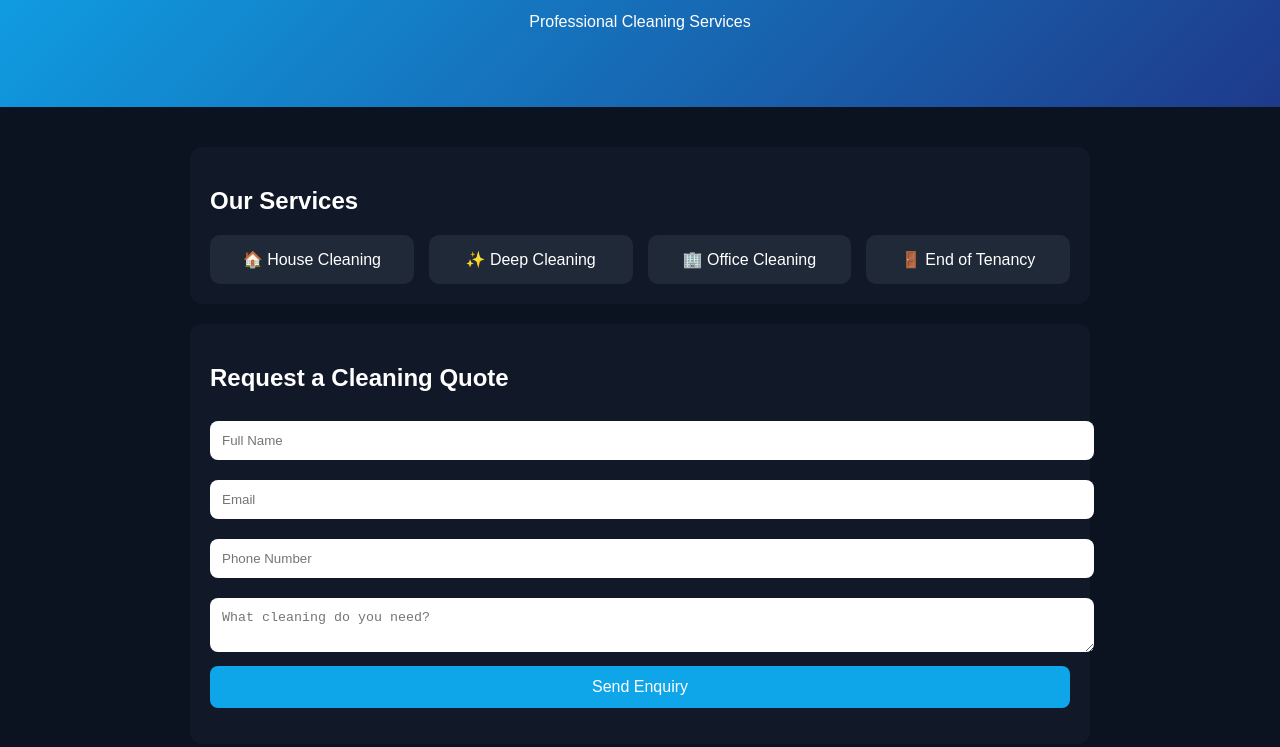
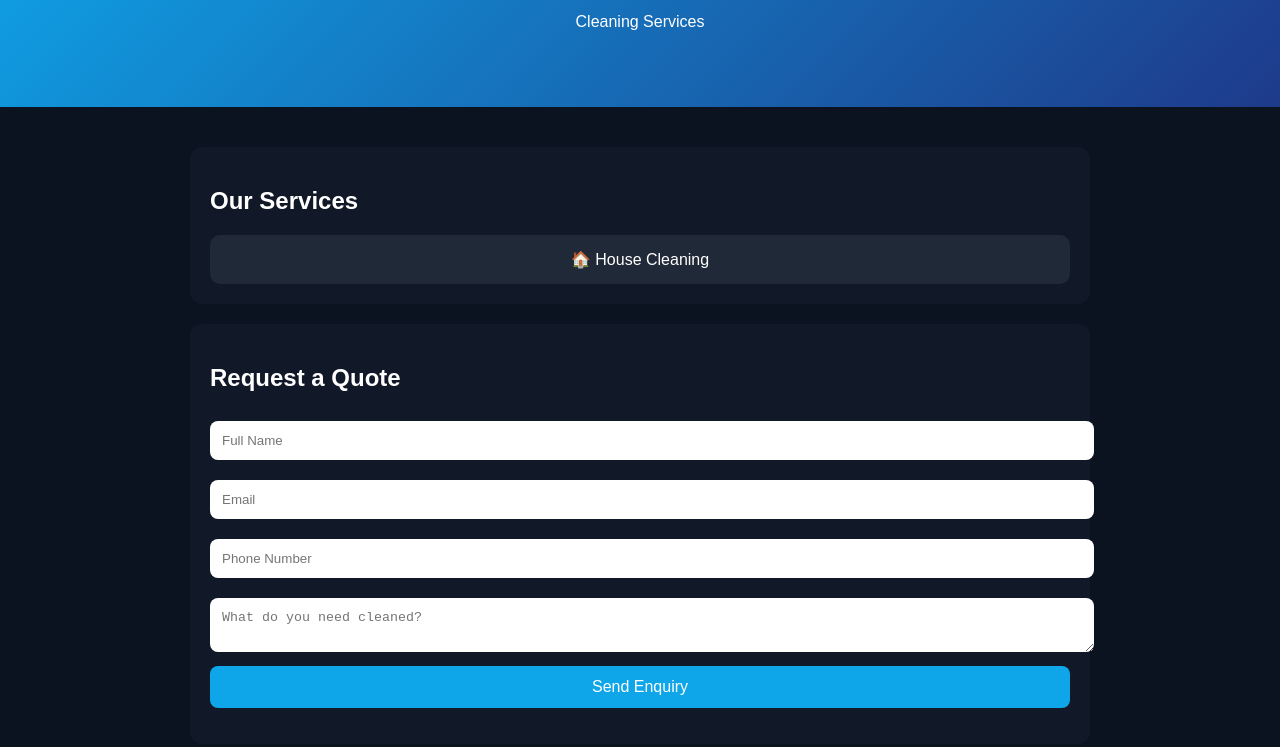
Before and after one commit to rumseycatherine255-svg/botty, a website: page public/index.html in a window 1280 px wide. Shown: the part 135-882 px from the top of the page. Drawn offline with Linux system fonts and the light colour scheme.

Commit message:
Update index.html

```diff
--- a/public/index.html
+++ b/public/index.html
@@ -1,7 +1,7 @@
 <!DOCTYPE html>
 <html>
 <head>
-  <title>InSafeHands Sussex</title>
+  <title>InSafeHands Cleaning Services</title>
   <meta name="viewport" content="width=device-width, initial-scale=1.0">
 
   <style>
@@ -75,7 +75,7 @@
 
 <header>
   <h1>InSafeHands Sussex</h1>
-  <p>Professional Cleaning Services</p>
+  <p>Cleaning Services</p>
 </header>
 
 <div class="container">
@@ -84,19 +84,16 @@
     <h2>Our Services</h2>
     <div class="services">
       <div class="service">🏠 House Cleaning</div>
-      <div class="service">✨ Deep Cleaning</div>
-      <div class="service">🏢 Office Cleaning</div>
-      <div class="service">🚪 End of Tenancy</div>
     </div>
   </div>
 
   <div class="card">
-    <h2>Request a Cleaning Quote</h2>
+    <h2>Request a Quote</h2>
 
     <input id="name" placeholder="Full Name">
     <input id="email" placeholder="Email">
     <input id="phone" placeholder="Phone Number">
-    <textarea id="message" placeholder="What cleaning do you need?"></textarea>
+    <textarea id="message" placeholder="What do you need cleaned?"></textarea>
 
     <button onclick="send()">Send Enquiry</button>
 
@@ -122,7 +119,7 @@ async function send() {
     const data = await res.json();
 
     document.getElementById('status').innerText =
-      data.success ? "✅ Sent successfully!" : "❌ Failed: " + data.error;
+      data.success ? "✅ Enquiry sent!" : "❌ Failed: " + data.error;
 
   } catch (err) {
     document.getElementById('status').innerText = "❌ Server error";
```
